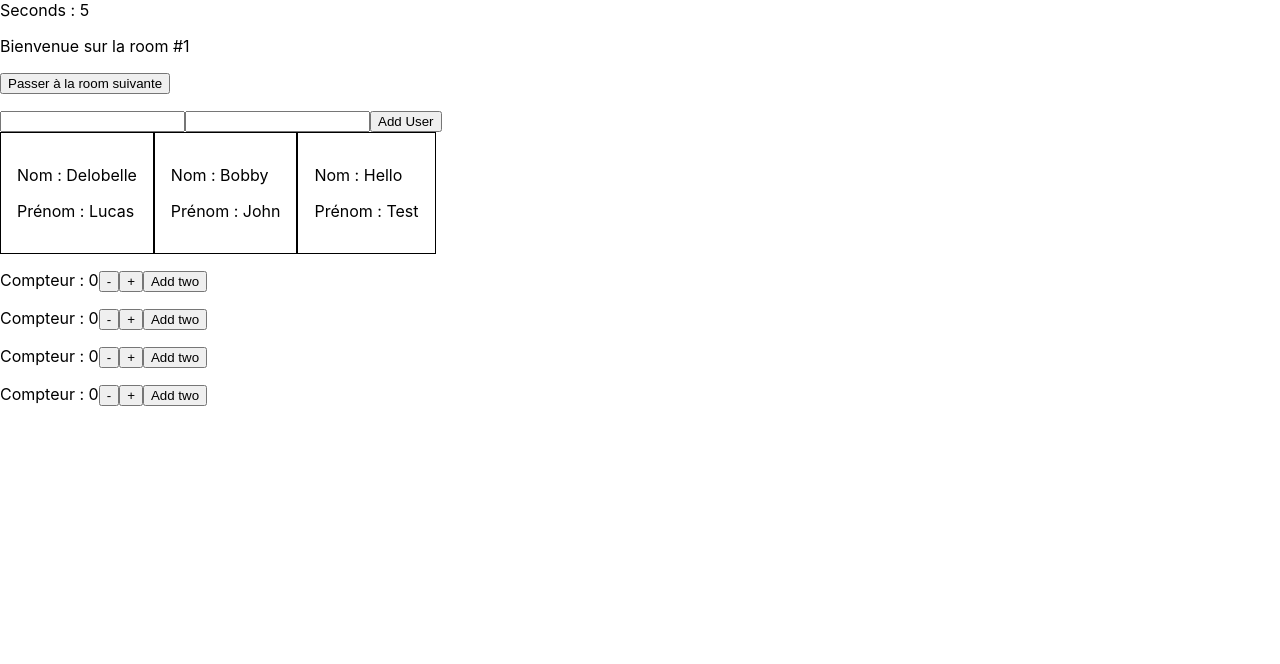
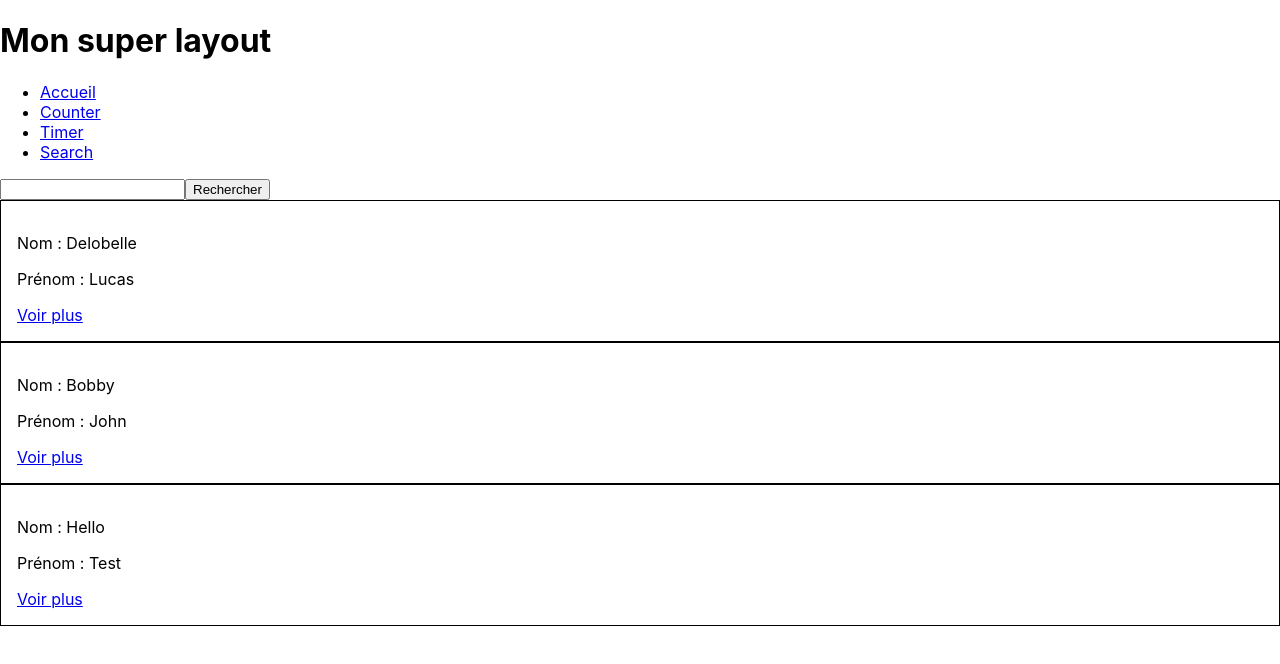
Before and after one commit to ynov-masters-2022/create-react-app, a React (Create React App) app: page /search in a window 1280 px wide. Shown: the top 664 px of the page. Built offline with nearby package versions, Linux system fonts and the light colour scheme.

Commit message:
:sparkles: add React Router DOM

```diff
--- a/package.json
+++ b/package.json
@@ -8,6 +8,7 @@
     "@testing-library/user-event": "^13.5.0",
     "react": "^18.2.0",
     "react-dom": "^18.2.0",
+    "react-router-dom": "^6.4.3",
     "react-scripts": "5.0.1",
     "sass": "^1.55.0",
     "web-vitals": "^2.1.4"
--- a/src/App.js
+++ b/src/App.js
@@ -1,28 +1,25 @@
-import { useState } from "react";
+import { Route, Routes } from "react-router-dom";
 import "./App.scss";
-import ChatRoom from "./components/ChatRoom";
 import Counter from "./components/Counter";
+import NotFound from "./components/NotFound";
+import Search from "./components/Search";
 import Timer from "./components/Timer";
+import UserDetailsPage from "./components/UserDetailsPage";
 import Users from "./components/Users";
+import Layout from "./layout/Layout";
 
 function App() {
-  const [room, setRoom] = useState(1);
-
-  const nextRoom = () => setRoom(room + 1);
-
   return (
-    <div>
-      <Timer />
-      <ChatRoom roomId={room} />
-      <p>
-        <button onClick={nextRoom}>Passer à la room suivante</button>
-      </p>
-      <Users />
-      <Counter />
-      <Counter />
-      <Counter />
-      <Counter />
-    </div>
+    <Routes>
+      <Route path="/" element={<Layout />}>
+        <Route index element={<Users />} />
+        <Route path="users/:id" element={<UserDetailsPage />} />
+        <Route path="search" element={<Search />} />
+        <Route path="counter" element={<Counter />} />
+        <Route path="timer" element={<Timer />} />
+        <Route path="*" element={<NotFound />} />
+      </Route>
+    </Routes>
   );
 }
 
--- /dev/null
+++ b/src/components/NotFound.js
@@ -0,0 +1,3 @@
+const NotFound = () => <h1>Page not found</h1>;
+
+export default NotFound;
--- /dev/null
+++ b/src/components/Search.js
@@ -0,0 +1,53 @@
+import { useEffect, useRef, useState } from "react";
+import { useSearchParams } from "react-router-dom";
+import USERS from "../data/users";
+import User from "./User";
+
+const Search = () => {
+  const [users, setUsers] = useState(USERS);
+  const inputSearchRef = useRef(null);
+  const [searchParams, setSearchParams] = useSearchParams();
+
+  const searchUser = (e) => {
+    e.preventDefault();
+
+    if (inputSearchRef.current.value !== "") {
+      setSearchParams({ s: inputSearchRef.current.value });
+    } else {
+      setSearchParams("");
+    }
+  };
+
+  useEffect(() => {
+    const search = searchParams.get("s");
+
+    console.log(search);
+
+    if (search !== null && search !== "") {
+      const filteredUsers = USERS.filter((u) => u.name.includes(search));
+      setUsers(filteredUsers);
+    } else {
+      setUsers(USERS);
+    }
+  }, [searchParams]);
+
+  return (
+    <div>
+      <form onSubmit={searchUser}>
+        <input
+          type="text"
+          name="s"
+          ref={inputSearchRef}
+          defaultValue={searchParams.get("s")}
+        />
+        <button type="submit">Rechercher</button>
+      </form>
+
+      {users.map((user) => (
+        <User user={user} key={user.id} />
+      ))}
+    </div>
+  );
+};
+
+export default Search;
--- a/src/components/User.js
+++ b/src/components/User.js
@@ -1,9 +1,11 @@
+import { Link } from "react-router-dom";
 import "./User.scss";
 
-const User = ({ name, firstname }) => (
+const User = ({ user }) => (
   <div className="user-item">
-    <p>Nom : {name}</p>
-    <p>Prénom : {firstname}</p>
+    <p>Nom : {user.name}</p>
+    <p>Prénom : {user.firstname}</p>
+    <Link to={`/users/${user.id}`}>Voir plus</Link>
   </div>
 );
 
--- /dev/null
+++ b/src/components/UserDetailsPage.js
@@ -0,0 +1,27 @@
+import { Link, useNavigate, useParams } from "react-router-dom";
+import USERS from "../data/users";
+
+const UserDetailsPage = () => {
+  const { id } = useParams();
+  const navigate = useNavigate();
+
+  const back = () => navigate(-1);
+
+  return (
+    <div>
+      <h1>User Page #{id}</h1>
+      {USERS.filter((u) => u.id === parseInt(id)).map((u) => (
+        <div key={u.id}>
+          <p>Nom : {u.name}</p>
+          <p>Prénom : {u.firstname}</p>
+        </div>
+      ))}
+      <p>
+        <button onClick={back}>Retour en arrière</button>
+        <Link to="/">Retour aux utilisateurs</Link>
+      </p>
+    </div>
+  );
+};
+
+export default UserDetailsPage;
--- a/src/components/Users.js
+++ b/src/components/Users.js
@@ -44,7 +44,7 @@ const Users = () => {
       <button onClick={onAddUser}>Add User</button>
       <div className={styles.list}>
         {usersList.map((user) => (
-          <User name={user.name} firstname={user.firstname} key={user.id} />
+          <User user={user} key={user.id} />
         ))}
       </div>
     </>
--- a/src/index.js
+++ b/src/index.js
@@ -3,11 +3,14 @@ import ReactDOM from "react-dom/client";
 import "./index.scss";
 import App from "./App";
 import reportWebVitals from "./reportWebVitals";
+import { BrowserRouter } from "react-router-dom";
 
 const root = ReactDOM.createRoot(document.getElementById("root"));
 root.render(
   <React.StrictMode>
-    <App />
+    <BrowserRouter>
+      <App />
+    </BrowserRouter>
   </React.StrictMode>
 );
 
--- /dev/null
+++ b/src/layout/Layout.js
@@ -0,0 +1,12 @@
+import { Outlet } from "react-router-dom";
+import Nav from "./Nav";
+
+const Layout = () => (
+  <div>
+    <h1>Mon super layout</h1>
+    <Nav />
+    <Outlet />
+  </div>
+);
+
+export default Layout;
--- /dev/null
+++ b/src/layout/Nav.js
@@ -0,0 +1,22 @@
+import { NavLink } from "react-router-dom";
+
+const Nav = () => (
+  <nav>
+    <ul>
+      <li>
+        <NavLink to="/">Accueil</NavLink>
+      </li>
+      <li>
+        <NavLink to="/counter">Counter</NavLink>
+      </li>
+      <li>
+        <NavLink to="/timer">Timer</NavLink>
+      </li>
+      <li>
+        <NavLink to="/search">Search</NavLink>
+      </li>
+    </ul>
+  </nav>
+);
+
+export default Nav;
--- a/src/services/userService.js
+++ b/src/services/userService.js
@@ -1,5 +1,5 @@
 import USERS from "../data/users";
 
 export const getUsers = async () => {
-  return new Promise((resolve) => setTimeout(() => resolve(USERS), 3000));
+  return new Promise((resolve) => setTimeout(() => resolve(USERS), 1500));
 };
```
Also changed, not shown: 1 other file (tests, documents, lock files or other folders).
